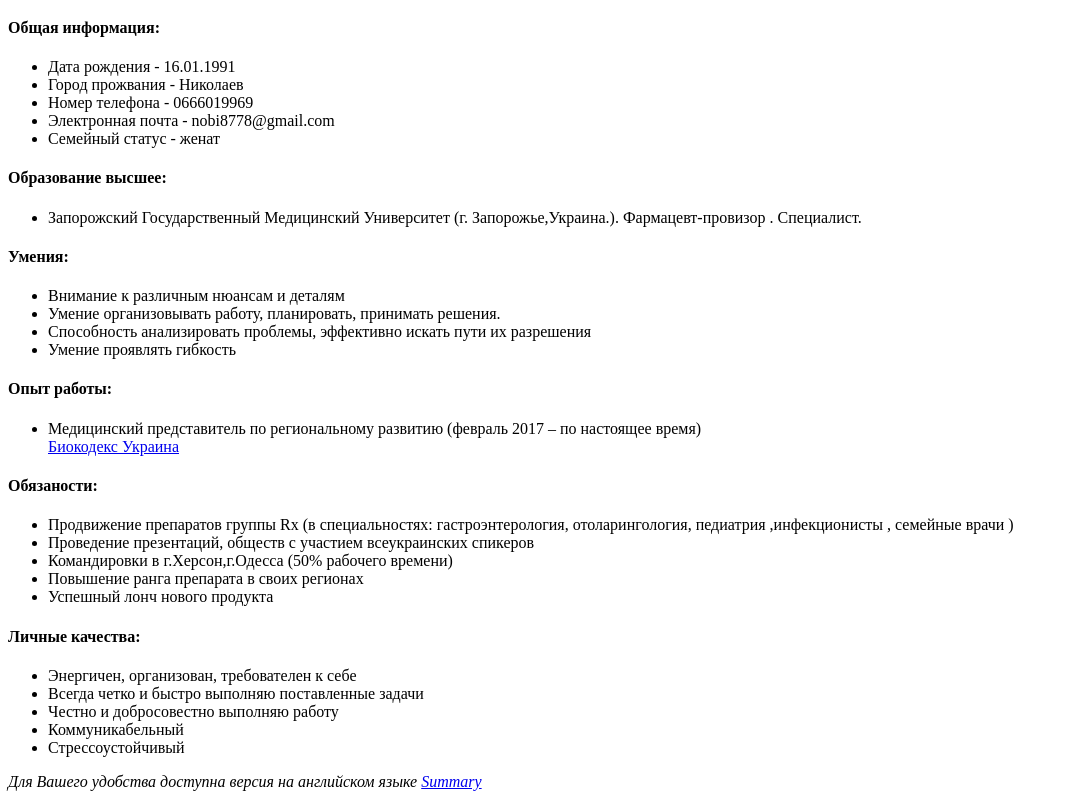
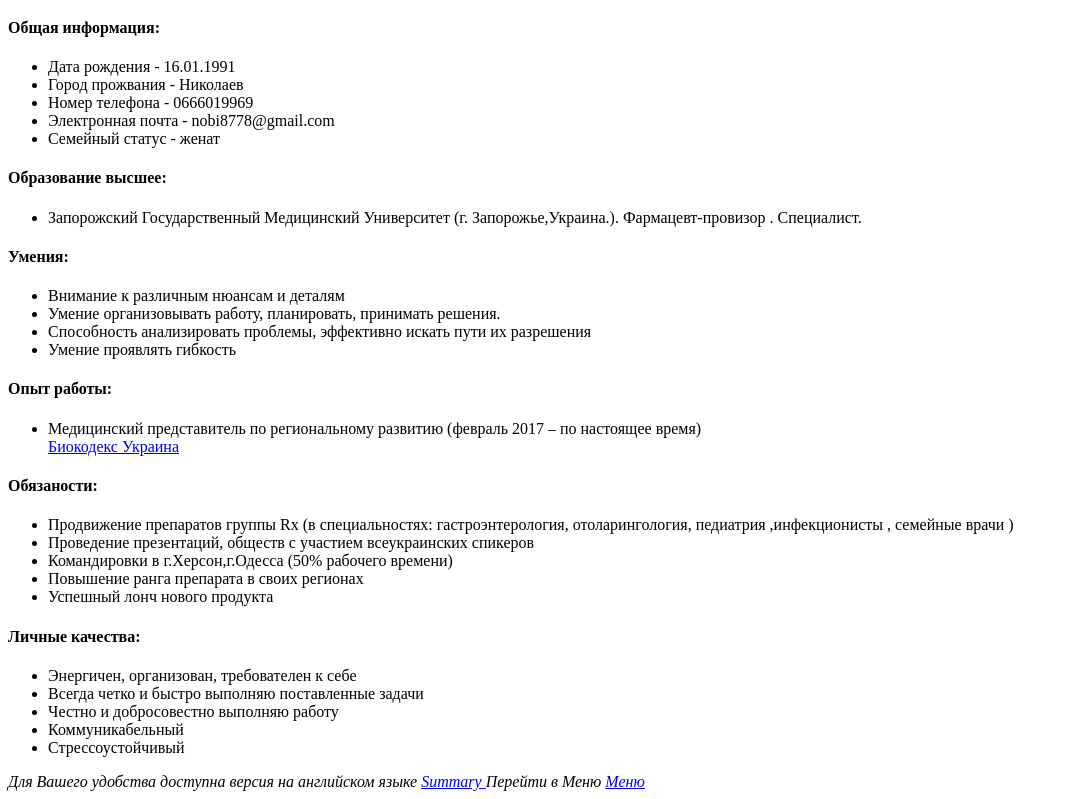
Before and after one commit to Baatiskaf/test_homework, a plain HTML site: page 01/Summary_ru.html in a window 1280 px wide. Shown: the part 427-1226 px from the top of the page, without its empty margins (0-1069 px from the left). Drawn offline with Linux system fonts and the light colour scheme.

Commit message:
add transition 4

```diff
--- a/01/Summary_ru.html
+++ b/01/Summary_ru.html
@@ -74,6 +74,9 @@
         <i>Для Вашего удобства доступна версия на английском языке</i>
         <a href="Summary.html" target="_blank"><i>Summary</i>
         </a>
+        <i>Перейти в Меню</i>
+        <a href="01/index.html" target="_blank"><i>Меню</i>
+        </a>
     </footer>
 </body>
 
```
Also changed, not shown: 01/Summary.html (+3 -0 lines).
